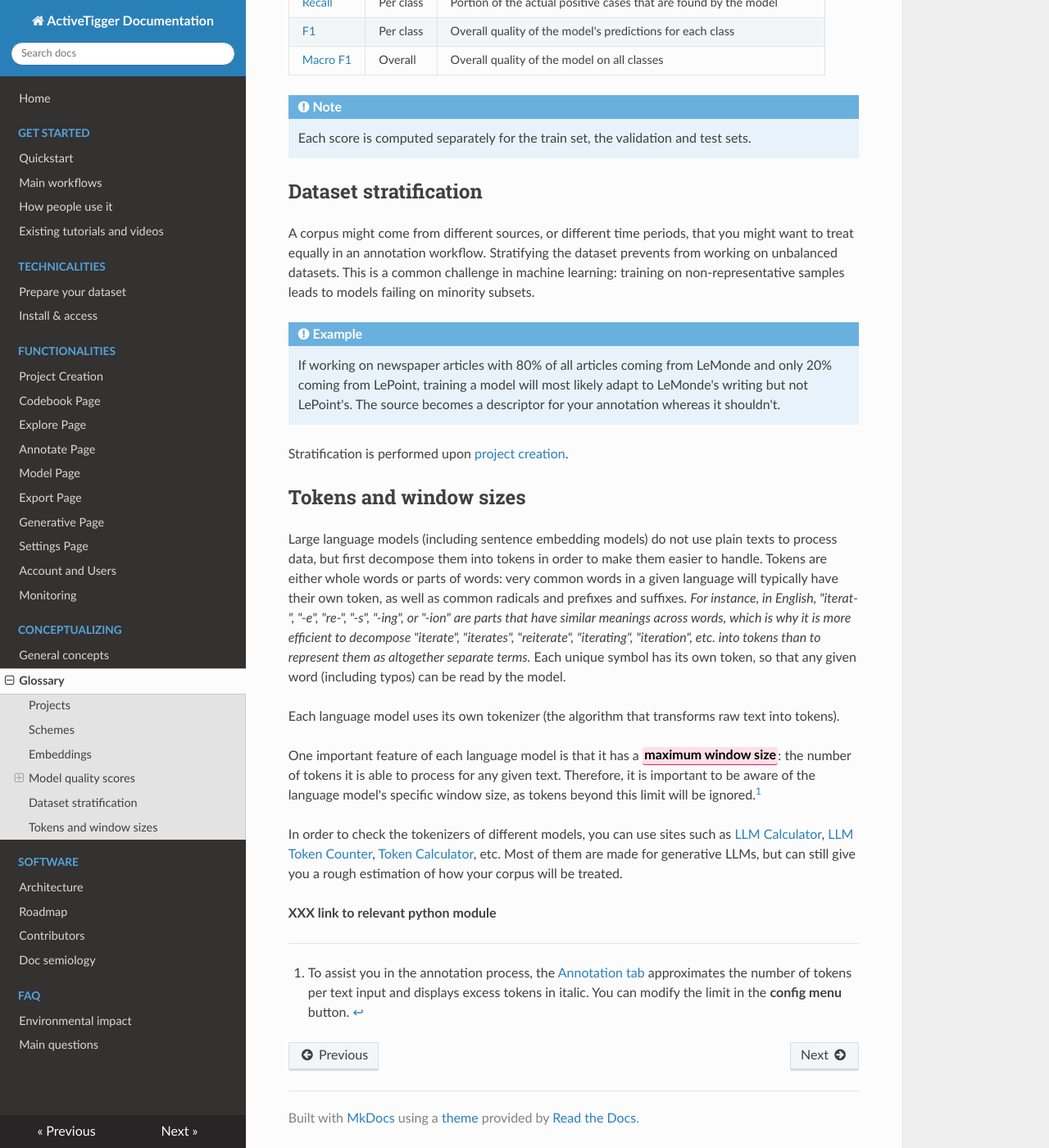
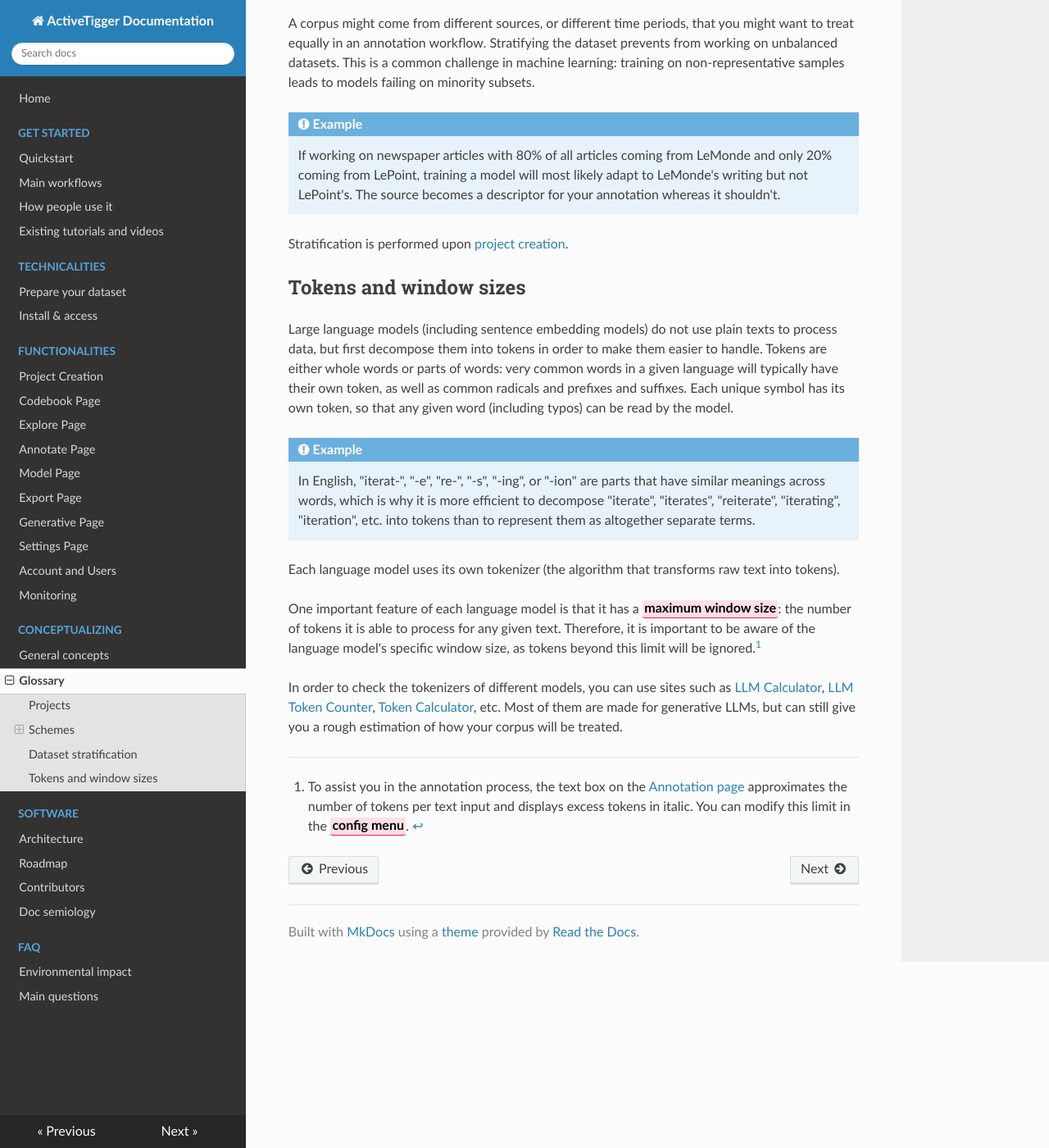
Before and after one commit to activetigger/documentation, an MkDocs documentation site: the page built from docs/conceptualizing/glossary.md, in a window 1280 px wide and 1400 px high, scrolled down 1872 px. Shown: the whole window at 82% size. Built offline with MkDocs 1.6.1, drawn with Linux system fonts in a browser that asks for light colours; nearby versions of some CDN libraries; some of the changed text lies outside the part shown.

Commit message:
Updated Glossary page

```diff
--- a/docs/conceptualizing/glossary.md
+++ b/docs/conceptualizing/glossary.md
@@ -40,14 +39,6 @@ What you can and cannot do with each scheme type:
 !!! tip
 
     Multiclass schemes can be imported from your dataset upon project creation.
-
-## Embeddings
-
-In machine learning, embedding is a representation learning technique that maps complex, high-dimensional data into a lower-dimensional vector space of numerical vectors. [See Wikipedia definition](https://en.wikipedia.org/wiki/Embedding_(machine_learning))
-
-## Model quality scores
-
-Quality scores provide valuable insights on predictive models performance.
 
 ### Evaluating Multiclass models
 
@@ -77,16 +68,16 @@ Stratification is performed upon [project creation](../functionalities/project-c
 
 ## Tokens and window sizes
 
-Large language models (including sentence embedding models) do not use plain texts to process data, but first decompose them into tokens in order to make them easier to handle. Tokens are either whole words or parts of words: very common words in a given language will typically have their own token, as well as common radicals and prefixes and suffixes. *For instance, in English, "iterat-", "-e", "re-", "-s", "-ing", or "-ion" are parts that have similar meanings across words, which is why it is more efficient to decompose "iterate", "iterates", "reiterate", "iterating", "iteration", etc. into tokens than to represent them as altogether separate terms.*
-Each unique symbol has its own token, so that any given word (including typos) can be read by the model.
+Large language models (including sentence embedding models) do not use plain texts to process data, but first decompose them into tokens in order to make them easier to handle. Tokens are either whole words or parts of words: very common words in a given language will typically have their own token, as well as common radicals and prefixes and suffixes. Each unique symbol has its own token, so that any given word (including typos) can be read by the model.
+
+!!! Example
+    In English, "iterat-", "-e", "re-", "-s", "-ing", or "-ion" are parts that have similar meanings across words, which is why it is more efficient to decompose "iterate", "iterates", "reiterate", "iterating", "iteration", etc. into tokens than to represent them as altogether separate terms.
 
 Each language model uses its own tokenizer (the algorithm that transforms raw text into tokens).
 
 One important feature of each language model is that it has a <span class="highlight">maximum window size</span>: the number of tokens it is able to process for any given text.
 Therefore, it is important to be aware of the language model's specific window size, as tokens beyond this limit will be ignored.[^1]
 
-[^1]: To assist you in the annotation process, the [Annotation tab](../functionalities/annotate.md#annotate-page) approximates the number of tokens per text input and displays excess tokens in italic. You can modify the limit in the **config menu** button.
+[^1]: To assist you in the annotation process, the text box on the [Annotation page](../functionalities/annotate.md#annotate-page) approximates the number of tokens per text input and displays excess tokens in italic. You can modify this limit in the <span class="highlight">config menu</span>.
 
 In order to check the tokenizers of different models, you can use sites such as [LLM Calculator](https://llm-calculator.com/), [LLM Token Counter](https://llmtokencounter.com/), [Token Calculator](https://token-calculator.net/), etc. Most of them are made for generative LLMs, but can still give you a rough estimation of how your corpus will be treated.
-
-**XXX  link to relevant python module**
```
Also changed, not shown: other parts of docs/conceptualizing/glossary.md (+7 -8 lines).
